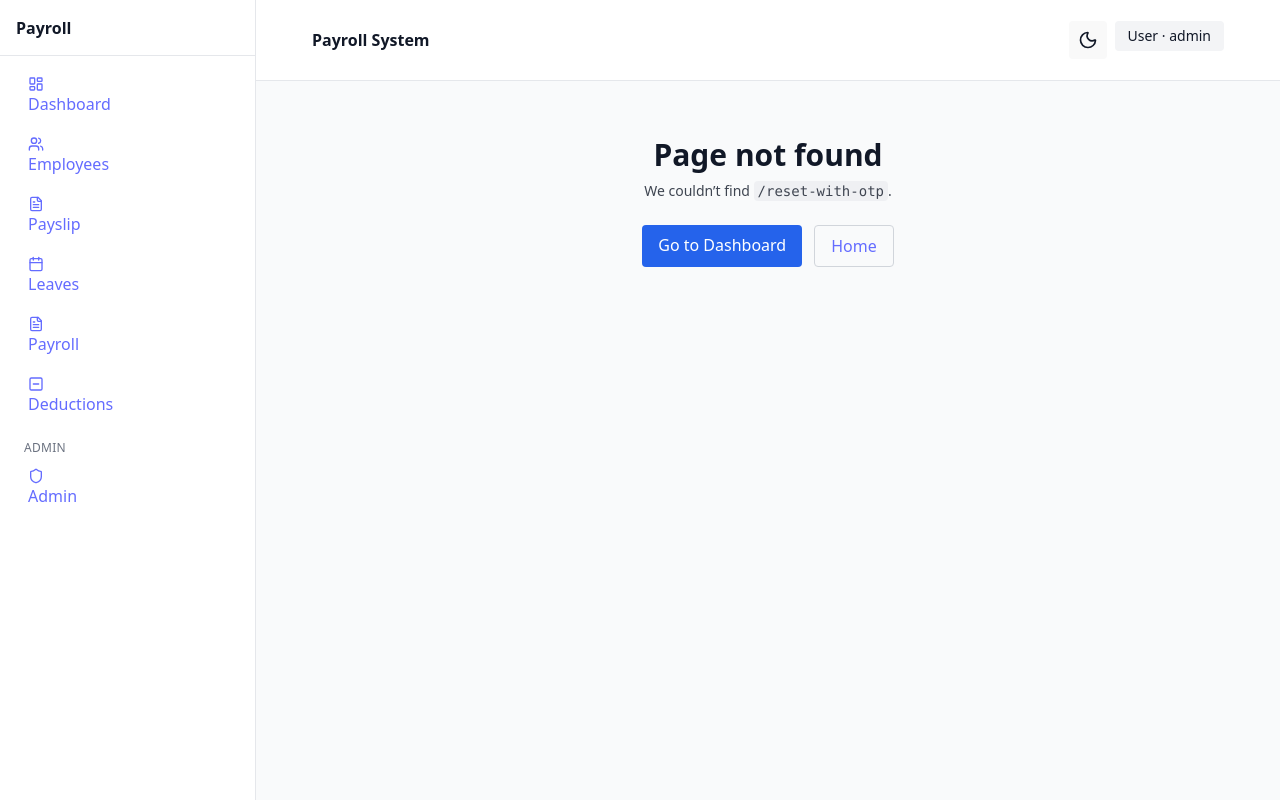
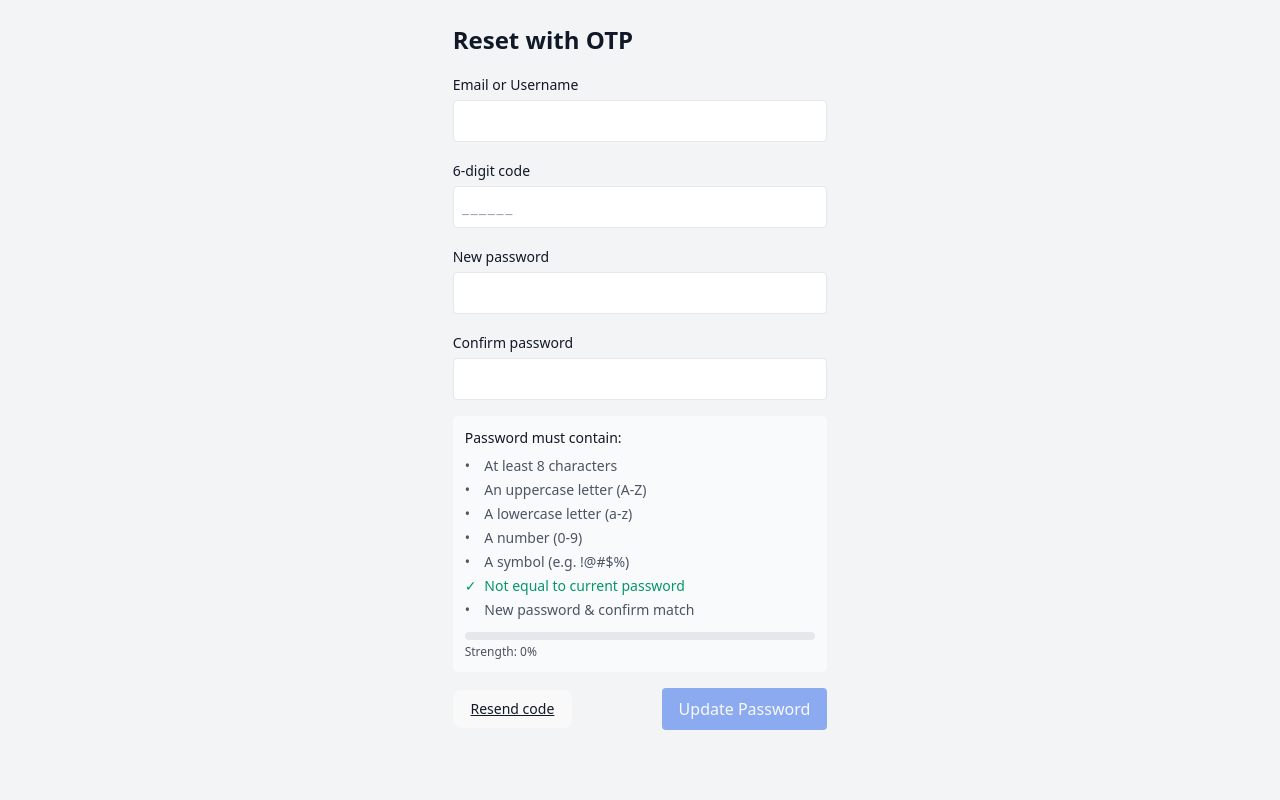
Before and after one commit to arch2603/frontend-react-payroll, a React (Vite) app: page /reset-with-otp in a window 1280 px wide. Before the commit this address had no page. Built offline with nearby package versions, Linux system fonts and the light colour scheme; no server answers; sample sign-in values are in the browser's storage.

Commit message:
Finished developing forgot and reset password, reset via link send by email or via one-time-password

```diff
--- a/src/App.jsx
+++ b/src/App.jsx
@@ -24,6 +24,7 @@ const UserManagement = lazy(() => import("./pages/UserManagement"));
 const ChangePassword = lazy(() => import("./pages/auth/ChangePassword"));
 const ForgotPassword = lazy(() => import("./pages/auth/ForgotPassword"));
 const ResetPassword = lazy(() => import("./pages/auth/ResetPassword"));
+const ResetWithOtp = lazy(() => import("./pages/auth/ResetWithOtp"));
 
 function Fallback() {
   return <div className="p-6 text-sm opacity-80">Loading…</div>;
@@ -44,6 +45,7 @@ export default function App() {
                   <Route path="/login" element={<Login />} />
                   <Route path="/forgot-password" element={<ForgotPassword />} />
                   <Route path="/reset-password" element={<ResetPassword />} />
+                  <Route path="/reset-with-otp" element={<ResetWithOtp />} />
 
                   {/* Authenticated (everything inside uses the app chrome/Layout) */}
                   <Route element={<ProtectedRoute><Layout /></ProtectedRoute>}>
--- a/src/lib/api.js
+++ b/src/lib/api.js
@@ -79,18 +79,18 @@ export async function loginUser({ username, password }) {
   return data;
 }
 
-export const requestPasswordReset = async (email) => {
-  return authApi.post("/auth/request-password-reset", {email});
+export const requestPasswordReset = async (payload) => {
+  return authApi.post("/auth/request-password-reset", {payload});
 }
 
 export const resetPassword = async ({ token, password }) => {
   return authApi.post("/auth/reset-password", { token, password });
 };
 
-export const requestPasswordOtp = async (emailOrUsername) => {
-  return authApi.post("/auth/request-password-otp", emailOrUsername);
+export const requestPasswordOtp = async (payload) => {
+  return authApi.post("/auth/request-password-otp", payload);
 };
 
-export const resetPasswordWithOtp = asyn = ({ emailOrUsername, otp, password}) => {
+export const resetPasswordWithOtp = async ({ emailOrUsername, otp, password}) => {
   return authApi.post("/auth/reset-password-otp", {emailOrUsername, otp, password});
 };
--- a/src/pages/auth/ForgotPassword.jsx
+++ b/src/pages/auth/ForgotPassword.jsx
@@ -1,33 +1,47 @@
 import { useState } from "react";
-import { requestPasswordReset } from "../../lib/api";
+import { useNavigate } from "react-router-dom";
+import { requestPasswordReset, requestPasswordOtp } from "../../lib/api";
 
 export default function ForgotPassword() {
-  const [email, setEmail] = useState("");
+  const [mode, setMode] = useState("link"); // 'link' | 'otp'
+  const [identifier, setIdentifier] = useState("");
   const [sent, setSent] = useState(false);
   const [loading, setLoading] = useState(false);
   const [err, setErr] = useState("");
+  const navigate = useNavigate();
 
   const onSubmit = async (e) => {
     e.preventDefault();
-    const val = email.trim();
-    if(!val) {
+    const val = identifier.trim();
+    if (!val) {
       setErr("PLease enter your email");
       return;
     }
 
     setErr(""); setLoading(true);
     try {
-      await requestPasswordReset(val);
-      setSent(true);                // Always show success
+      const payload = val.includes("@") ? { email: val.trim() } : { username: val.trim() };
+      if (mode === "link") {
+        await requestPasswordReset(payload);
+        setSent(true);
+      } else {
+        await requestPasswordOtp(payload);
+        // go to OTP page and prefill the identifier
+        navigate(`/reset-with-otp?id=${encodeURIComponent(val)}`);
+      }
     } catch (e) {
-      // Still show success to the user to prevent account enumeration
-      setSent(true);
+      if (mode === "link") {
+        setSent(true);
+        setSent(true);
+      } else {
+        setErr("Something went wrong. Please try again.");
+      }
     } finally {
       setLoading(false);
     }
   };
 
-  if (sent) {
+  if (sent && mode === "link") {
     return (
       <div className="max-w-md mx-auto p-6">
         <h1 className="text-xl font-semibold">Check your email</h1>
@@ -41,18 +55,39 @@ export default function ForgotPassword() {
   return (
     <form onSubmit={onSubmit} className="max-w-md mx-auto p-6 space-y-4">
       <h1 className="text-xl font-semibold">Forgot your password?</h1>
+      <div className="flex gap-2">
+        <button
+          type="button"
+          onClick={() => setMode("link")}
+          className={`px-3 py-2 rounded ${mode === "link" ? "bg-blue-600 text-white" : "bg-gray-200"}`}
+          aria-pressed={mode === "link"}
+        >
+          Email link
+        </button>
+        <button
+          type="button"
+          onClick={() => setMode("otp")}
+          className={`px-3 py-2 rounded ${mode === "otp" ? "bg-blue-600 text-white" : "bg-gray-200"}`}
+          aria-pressed={mode === "otp"}
+        >
+          OTP code
+        </button>
+      </div>
       <input
-        type="email"
+        type="text"
         required
-        value={email}
-        onChange={(e) => setEmail(e.target.value)}
-        placeholder="you@example.com"
+        value={identifier}
+        onChange={(e) => setIdentifier(e.target.value)}
+        placeholder="you@example.com or your username"
         className="w-full border rounded px-3 py-2"
+        autoComplete="username email"
+        aria-label="Email or username"
+      />
 
-      />
       {err && <div className="text-red-600 text-sm">{err}</div>}
+
       <button disabled={loading} className="w-full rounded bg-blue-600 text-white py-2">
-        {loading ? "Sending…" : "Send reset link"}
+        {loading ? (mode === "link" ? "Sending…" : "Requesting code…") : (mode === "link" ? "Send reset link" : "Send OTP code")}
       </button>
     </form>
   );
--- a/src/pages/auth/PasswordRequirements.jsx
+++ b/src/pages/auth/PasswordRequirements.jsx
@@ -1,4 +1,15 @@
-export default function PasswordRequirements({ currentPassword, newPassword, confirm, rules }) {
+export default function PasswordRequirements({ currentPassword, newPassword, confirm, incomingRules }) {
+  const rules = incomingRules ?? {
+    minLen: newPassword.length >= 8,
+    upper: /[A-Z]/.test(newPassword),
+    lower: /[a-z]/.test(newPassword),
+    digit: /\d/.test(newPassword),
+    special: /[^A-Za-z0-9]/.test(newPassword),
+    notSameAsCurrent:
+      currentPassword ? newPassword && newPassword !== currentPassword : true,
+    match: newPassword && confirm && newPassword === confirm,
+  };
+
   const Item = ({ ok, children }) => (
     <li className={`text-sm ${ok ? "text-emerald-600" : "text-gray-600"}`}>
       <span className={`inline-block w-4`}>
--- /dev/null
+++ b/src/pages/auth/ResetWithOtp.jsx
@@ -0,0 +1,162 @@
+import { useMemo, useState, useEffect } from "react";
+import { useSearchParams, useNavigate } from "react-router-dom";
+import { resetPasswordWithOtp, requestPasswordOtp } from "../../lib/api";
+import PasswordRequirements from "./PasswordRequirements"; // optional
+
+export default function ResetWithOtp() {
+    const [sp] = useSearchParams();
+    const navigate = useNavigate();
+    const [emailOrUsername, setEmailOrUsername] = useState(sp.get("id") || "");
+    const [otp, setOtp] = useState("");
+    const [password, setPassword] = useState("");
+    const [confirm, setConfirm] = useState("");
+    const [busy, setBusy] = useState(false);
+    const [msg, setMsg] = useState({ type: "", text: "" });
+
+    // Optional: simple 60s resend timer
+    const [cooldown, setCooldown] = useState(0);
+    useEffect(() => {
+        if (!cooldown) return;
+        const t = setInterval(() => setCooldown((c) => (c > 0 ? c - 1 : 0)), 1000);
+        return () => clearInterval(t);
+    }, [cooldown]);
+
+    const okToSubmit = useMemo(() => {
+        const passOk = password.length >= 8 && password === confirm;
+        const otpOk = /^\d{6}$/.test(otp.trim());
+        return !!emailOrUsername.trim() && passOk && otpOk;
+    }, [emailOrUsername, password, confirm, otp]);
+
+    const onResend = async () => {
+        if (cooldown) return;
+        setMsg({ type: "", text: "" });
+        try {
+            const idv = emailOrUsername.trim();
+            if (!idv) return;
+            const payload = idv.includes("@") ? { email: idv } : { username: idv };
+            await requestPasswordOtp(payload);
+            setMsg({ type: "success", text: "If an account exists, a new OTP has been sent." });
+            setCooldown(60);
+        } catch (e) {
+            console.error(e);
+            setMsg({ type: "error", text: "Failed to resend code. Try again." });
+        }
+    };
+
+    const onSubmit = async (e) => {
+        e.preventDefault();
+        if (!okToSubmit) return;
+        setBusy(true);
+        setMsg({ type: "", text: "" });
+        try {
+            await resetPasswordWithOtp({
+                emailOrUsername: emailOrUsername.trim(),
+                otp: otp.trim(),
+                password
+            });
+            setMsg({ type: "success", text: "Password updated. You can now log in." });
+            setTimeout(() => navigate("/login"), 1000);
+        } catch (err) {
+            console.error(err);
+            // Backend returns generic messages; show generic error to avoid info leaks
+            setMsg({ type: "error", text: "Invalid or expired code." });
+        } finally {
+            setBusy(false);
+        }
+    };
+
+    return (
+        <div className="max-w-md mx-auto p-6">
+            <h1 className="text-2xl font-semibold mb-4">Reset with OTP</h1>
+            <form onSubmit={onSubmit} className="space-y-4">
+                <label className="block">
+                    <span className="text-sm">Email or Username</span>
+                    <input
+                        type="text"
+                        className="mt-1 w-full rounded border p-2"
+                        value={emailOrUsername}
+                        onChange={(e) => setEmailOrUsername(e.target.value)}
+                        required
+                    />
+                </label>
+
+                <label className="block">
+                    <span className="text-sm">6-digit code</span>
+                    <input
+                        inputMode="numeric"
+                        pattern="\d{6}"
+                        maxLength={6}
+                        className="mt-1 w-full rounded border p-2 tracking-widest"
+                        placeholder="______"
+                        value={otp}
+                        onChange={(e) => setOtp(e.target.value.replace(/\D/g, "").slice(0, 6))}
+                        required
+                    />
+                </label>
+
+                <label className="block">
+                    <span className="text-sm">New password</span>
+                    <input
+                        type="password"
+                        className="mt-1 w-full rounded border p-2"
+                        value={password}
+                        onChange={(e) => setPassword(e.target.value)}
+                        required
+                    />
+                </label>
+
+                <label className="block">
+                    <span className="text-sm">Confirm password</span>
+                    <input
+                        type="password"
+                        className="mt-1 w-full rounded border p-2"
+                        value={confirm}
+                        onChange={(e) => setConfirm(e.target.value)}
+                        required
+                    />
+                </label>
+
+                {typeof PasswordRequirements === "function" && (
+                    <PasswordRequirements
+                        currentPassword=""
+                        newPassword={password}
+                        confirm={confirm}
+                        rules={{
+                            minLen: password.length >= 8,
+                            upper: /[A-Z]/.test(password),
+                            lower: /[a-z]/.test(password),
+                            digit: /\d/.test(password),
+                            special: /[^A-Za-z0-9]/.test(password),
+                            notSameAsCurrent: true,
+                            match: confirm && password === confirm,
+                        }}
+                    />
+                )}
+
+                <div className="flex items-center justify-between">
+                    <button
+                        type="button"
+                        onClick={onResend}
+                        disabled={cooldown > 0}
+                        className="text-sm underline disabled:opacity-50"
+                    >
+                        {cooldown > 0 ? `Resend in ${cooldown}s` : "Resend code"}
+                    </button>
+
+                    <button
+                        disabled={!okToSubmit || busy}
+                        className="px-4 py-2 rounded bg-blue-600 text-white disabled:opacity-50"
+                    >
+                        {busy ? "Updating…" : "Update Password"}
+                    </button>
+                </div>
+
+                {msg.text && (
+                    <p className={`${msg.type === "error" ? "text-red-600" : "text-green-700"} text-sm`}>
+                        {msg.text}
+                    </p>
+                )}
+            </form>
+        </div>
+    );
+}
```
